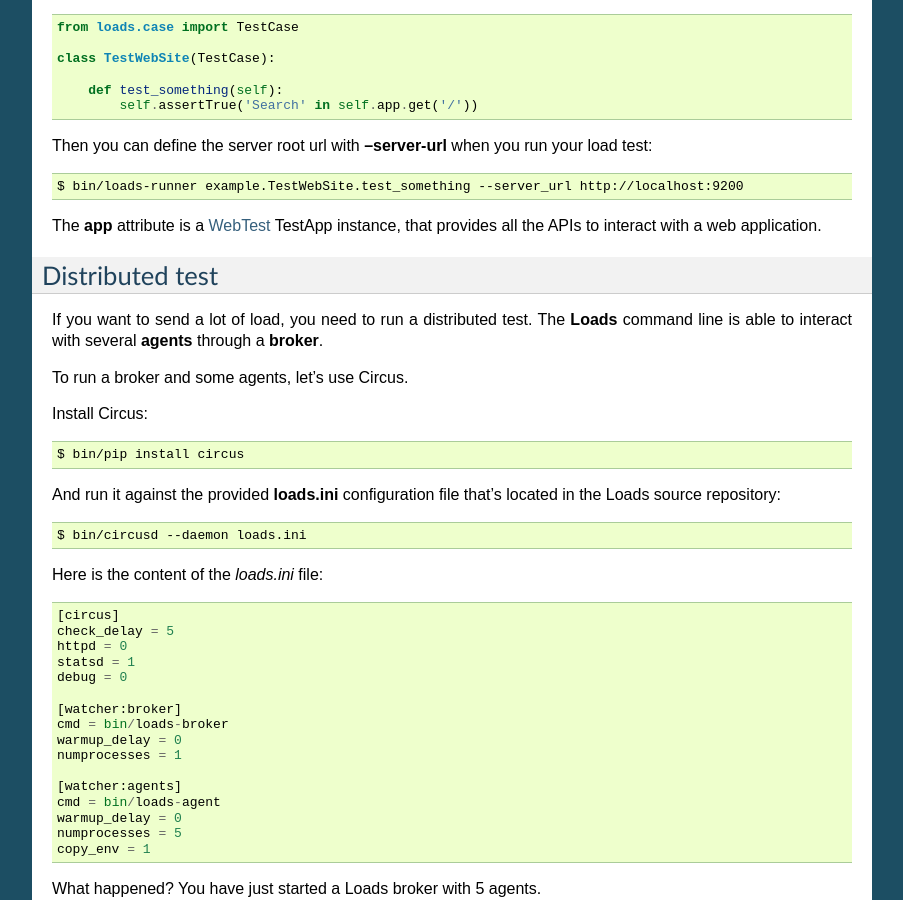
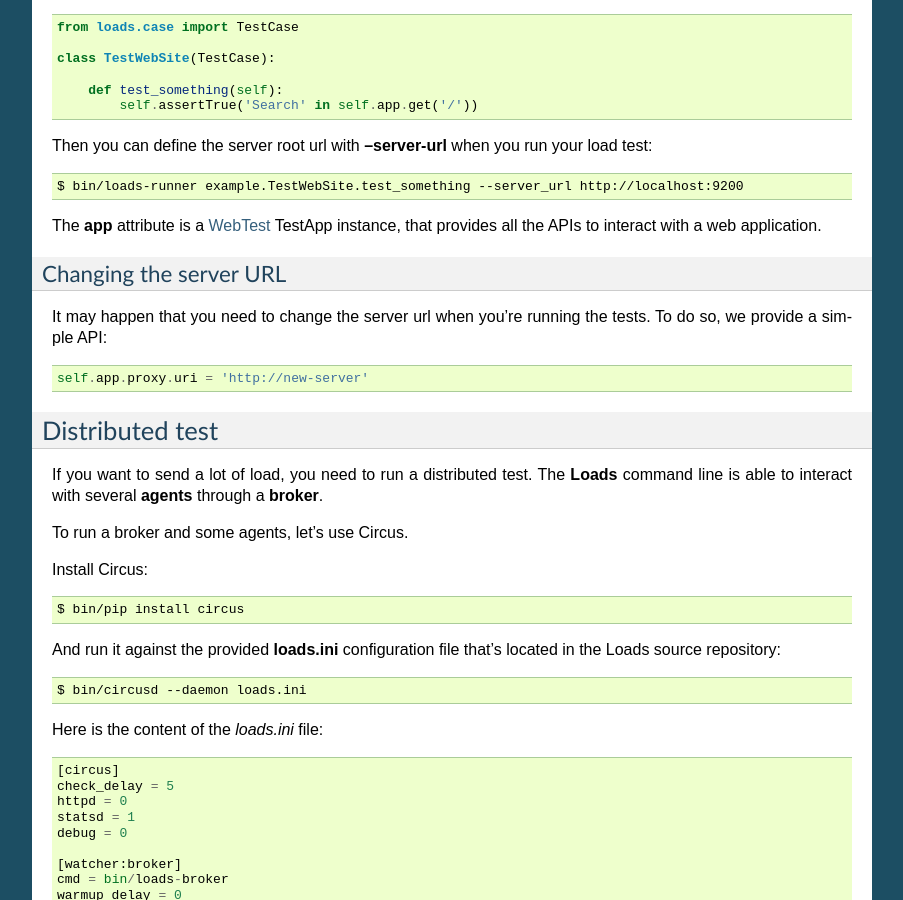
Before and after one commit to mozilla-services/loads, a Sphinx documentation site: the page built from docs/source/guide.rst, in a window 1280 px wide and 900 px high, scrolled down 1756 px. Shown: the whole window, without its empty margins (198-1101 px from the left). Built offline with Sphinx 7.4.7, drawn with Linux system fonts in a browser that asks for light colours; some of the changed text lies outside the part shown.

Commit message:
Add some documentation about server adress change.

```diff
--- a/docs/source/guide.rst
+++ b/docs/source/guide.rst
@@ -128,6 +128,16 @@ The **app** attribute is a `WebTest <https://webtest.readthedocs.org>`_ TestApp
 instance, that provides all the APIs to interact with a web application.
 
 
+Changing the server URL
+~~~~~~~~~~~~~~~~~~~~~~~
+
+It may happen that you need to change the server url when you're running the
+tests. To do so, we provide a simple API::
+
+    self.app.proxy.uri = 'http://new-server'
+
+
+
 Distributed test
 ----------------
 
--- a/docs/source/index.rst
+++ b/docs/source/index.rst
@@ -53,8 +53,6 @@ With such a test, running loads simply consists of doing::
 
 See :ref:`guide` for more options and information.
 
-
-
 Background
 ----------
 
```
